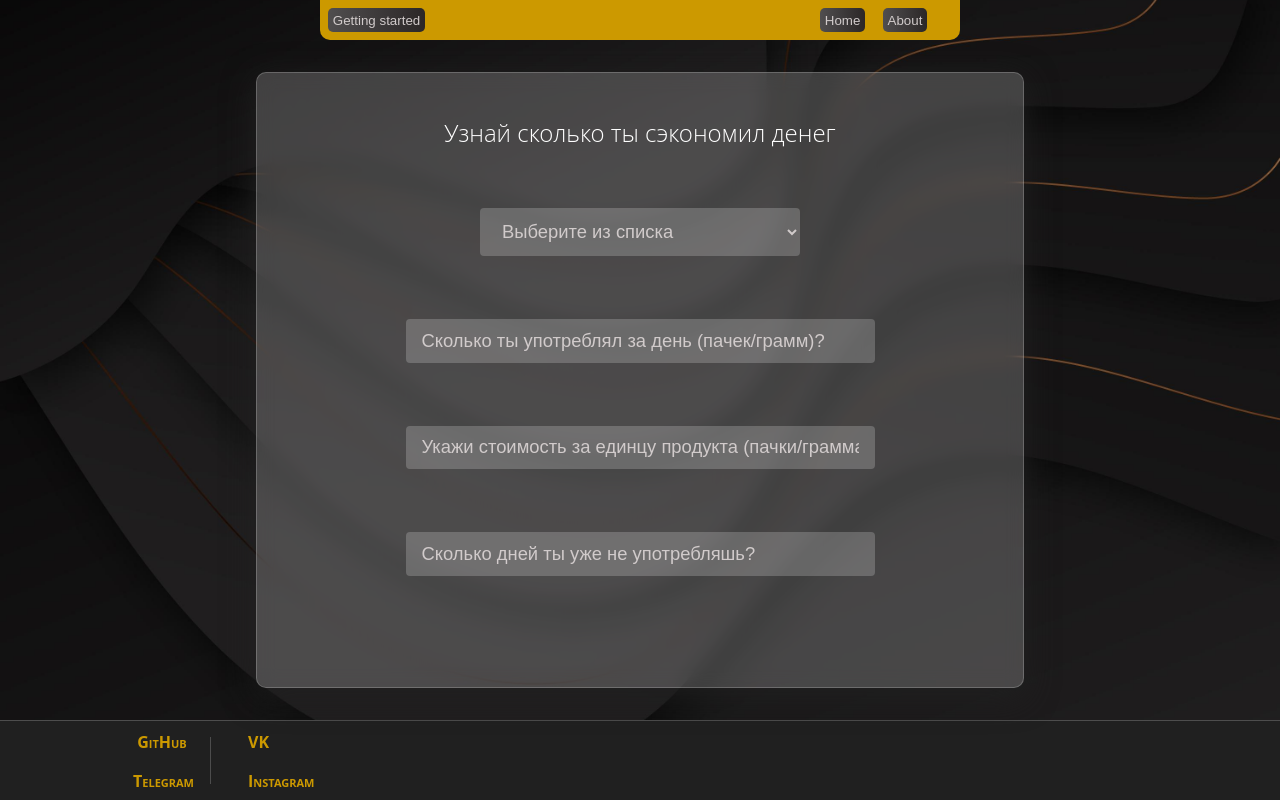
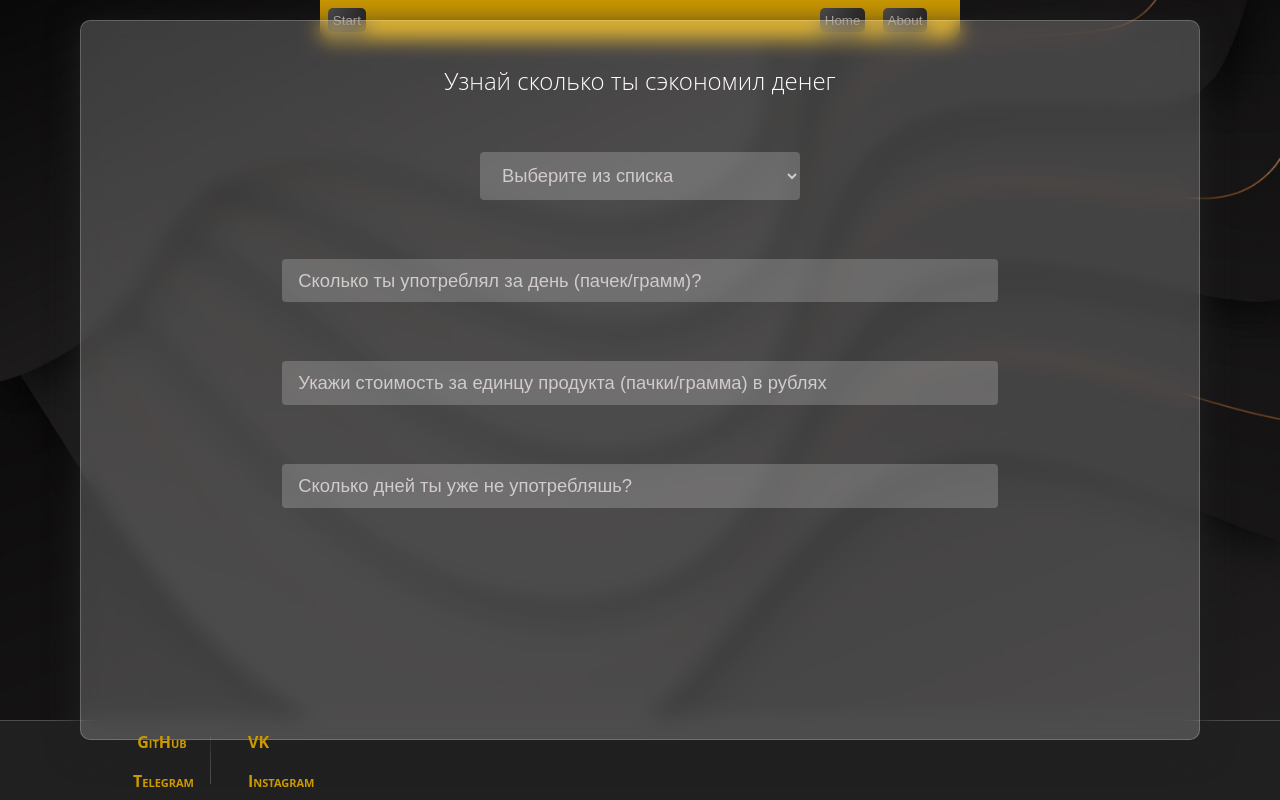
Before and after one commit to cmanez/how-long-dont-smoke, a Vue app: page /home in a window 1280 px wide. Built offline with nearby package versions, Linux system fonts and the light colour scheme; some icons are missing.

Commit message:
animations

```diff
--- a/src/App.vue
+++ b/src/App.vue
@@ -1,5 +1,26 @@
 <template>
  <component :is="$route.meta.layout || 'MainLayout'" >
-        <router-view  />
-      </component>
+    <Transition name="fade" appear mode="out-in">
+      <div class="main-wrapper" :key="$route.path">
+       <router-view  />
+      </div>
+    </Transition>
+  </component>
 </template>
+
+<style lang="scss" scoped>
+.main-wrapper{
+  display: flex;
+  justify-content: center;
+    max-width: 70rem;
+    max-height: 45rem;
+}
+.fade-enter-active {
+  transition: opacity 1s ease;
+}
+
+.fade-enter-from,
+.fade-leave-to {
+  opacity: 0;
+}
+</style>
--- a/src/components/MyNav.vue
+++ b/src/components/MyNav.vue
@@ -1,6 +1,6 @@
 <template>
     <div class="nav">
-            <MyButton @click="$router.push('/home')" >Getting started</MyButton>
+            <MyButton @click="$router.push('/home')" >Start</MyButton>
             <div class="nav_btn-wrapper">
                 <MyButton @click="$router.push('/')">Home</MyButton>
                 <MyButton @click="$router.push('/about')">About</MyButton>
--- a/src/components/layouts/MainLayout.vue
+++ b/src/components/layouts/MainLayout.vue
@@ -1,7 +1,7 @@
 <template>
     <div class="wrapper">
         <MyNav></MyNav>
-            <div class="content-slot">
+            <div class="content-slot" >
                 <slot></slot>
             </div>
         <MyFooter></MyFooter>
@@ -29,5 +29,6 @@ import MyFooter from '@/components/MyFooter.vue';
     align-items: center;
     padding: 2rem 10rem 2rem 10rem;
 }
+
 }
 </style>
--- a/src/components/views/MyHome.vue
+++ b/src/components/views/MyHome.vue
@@ -5,18 +5,20 @@
               <MyInput class="dontsmoke_input" v-model="homeState.usageValue" placeholder="Сколько ты употреблял за день (пачек/грамм)?"></MyInput>
               <MyInput class="dontsmoke_input" v-model="homeState.costValue" placeholder="Укажи стоимость за единцу продукта (пачки/грамма) в рублях"></MyInput>
               <MyInput class="dontsmoke_input" v-model="homeState.daysValue" placeholder="Сколько дней ты уже не употребляшь?"></MyInput>
-
-              <div  v-if="homeState.usageValue && homeState.costValue && homeState.daysValue"> {{ homeState.endCost.value }} </div>
-              <div class="dontsmoke_final-value"></div>
-              <div class="dontsmoke_fact" v-if="homeState.usageValue && homeState.costValue && homeState.daysValue && homeState.nameOfDrug"> Интересный факт: <span class="dontsmoke_fact-random">{{ homeState.randomFact }}</span></div>
+              <Transition name="fade" mode="out-in">
+                     <div :key="Date.now()" class="fact-wrapper">
+                            <div  v-show="homeState.usageValue && homeState.costValue && homeState.daysValue"> {{ homeState.endCost.value }} </div>
+                            <div class="dontsmoke_fact" v-show="homeState.usageValue && homeState.costValue && homeState.daysValue && homeState.nameOfDrug"> Интересный факт: <span class="dontsmoke_fact-random">{{ homeState.randomFact }}</span></div>
+                     </div>
+              </Transition>
        </div>
 </template>
 
 <script setup>
 import { selectStore } from '@/components/store/select_store.js'
 import { homeStore } from '@/components/store/home_store.js'
-import MyInput from '../UI/MyInput.vue';
-import MySelect from '../UI/MySelect.vue';
+import MyInput from '@/components/UI/MyInput.vue';
+import MySelect from '@/components/UI/MySelect.vue';
 
 const selectState = selectStore()
 const homeState = homeStore()
@@ -29,8 +31,8 @@ const homeState = homeStore()
        flex-direction: column;
        justify-content: space-between;
        align-items: center;
-       height: 100%;
-       width: 80%;
+       height: 45rem;
+       width: 70rem;
        background: $glass-gray;
        box-shadow: 0 8px 32px 0 $footer-gray;
        backdrop-filter: blur( 9.5px );
@@ -53,5 +55,20 @@ const homeState = homeStore()
        &_input{
               width: 70%;
        }
+       .fact-wrapper{
+              display: flex;
+              flex-direction: column;
+              justify-content: space-around;
+              height: 20%;
+       }
+       .fade-enter-active
+              {
+              transition: opacity 1s ease;
+              }
+
+       .fade-enter-from,
+       .fade-leave-to {
+              opacity: 0;
+              }
 }
 </style>
```
